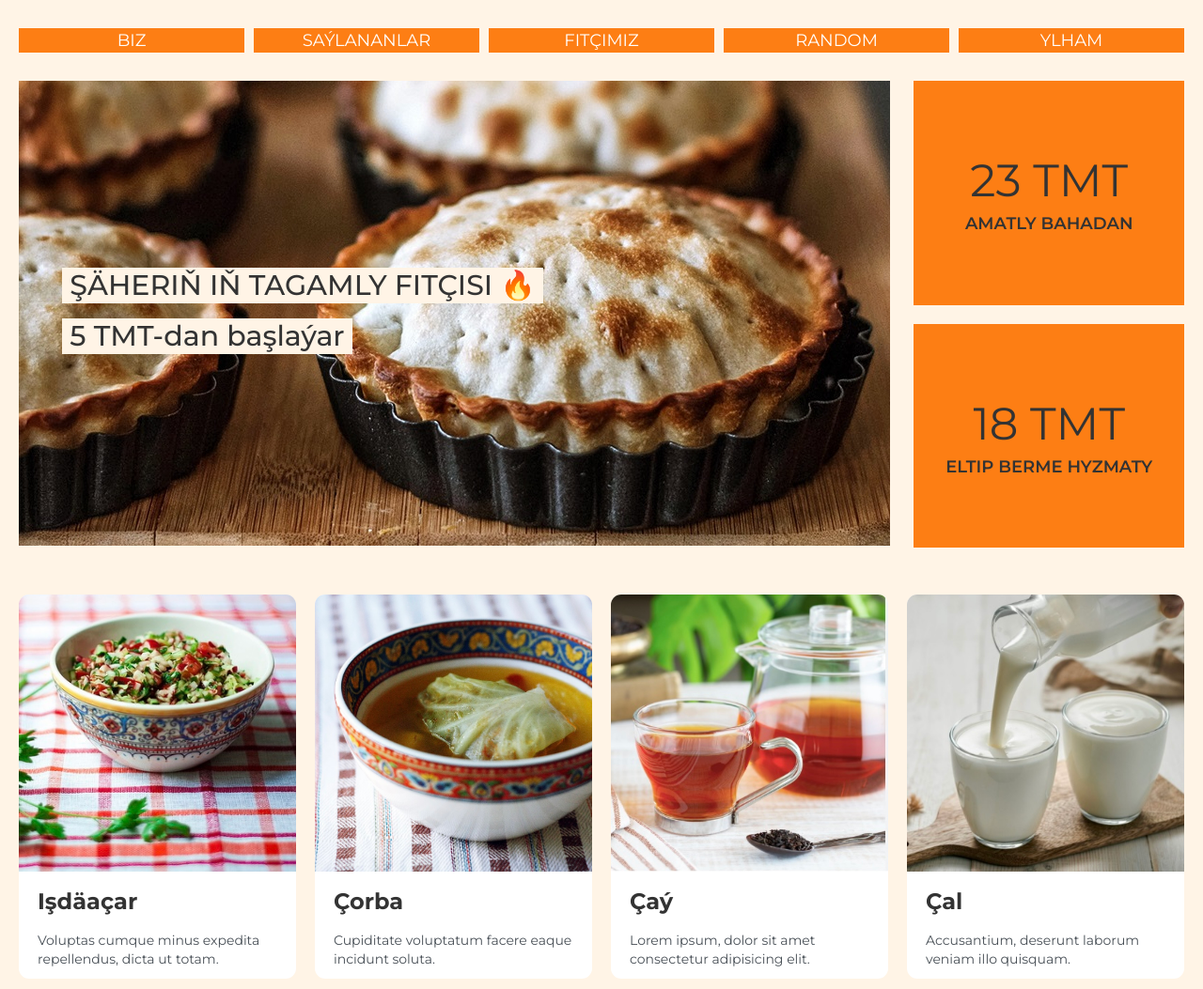
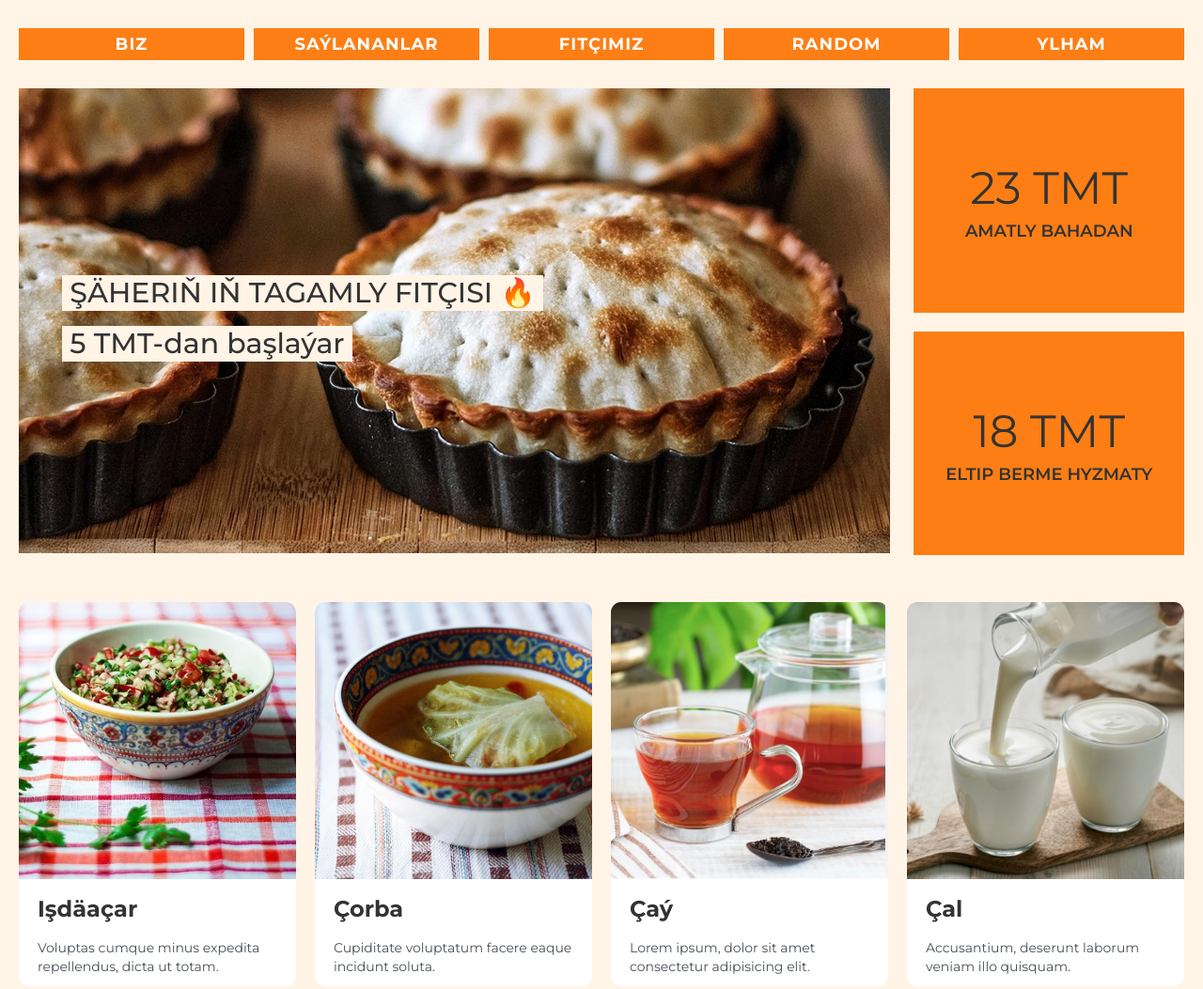
Before and after one commit to MerjenWeb/fitchi-house, a plain HTML site: page index.html in a window 1280 px wide. Shown: the top 1053 px of the page at 94% size. Drawn offline with nearby package versions, Linux system fonts and the light colour scheme.

Commit message:
Fixed bugs

```diff
--- a/style.css
+++ b/style.css
@@ -90,10 +90,11 @@ header {
 .navigation-link:visited {
 	display: block;
 	text-decoration: none;
-	padding: 0.4rem 1.2rem;
+	padding: 0.8rem 1.2rem;
 	background-color: #fd7e14;
 	color: #fff;
-	font-weight: 400;
+	font-weight: 700;
+	letter-spacing: 1px;
 	font-size: 1.8rem;
 	transition: all 0.3s;
 }
```
